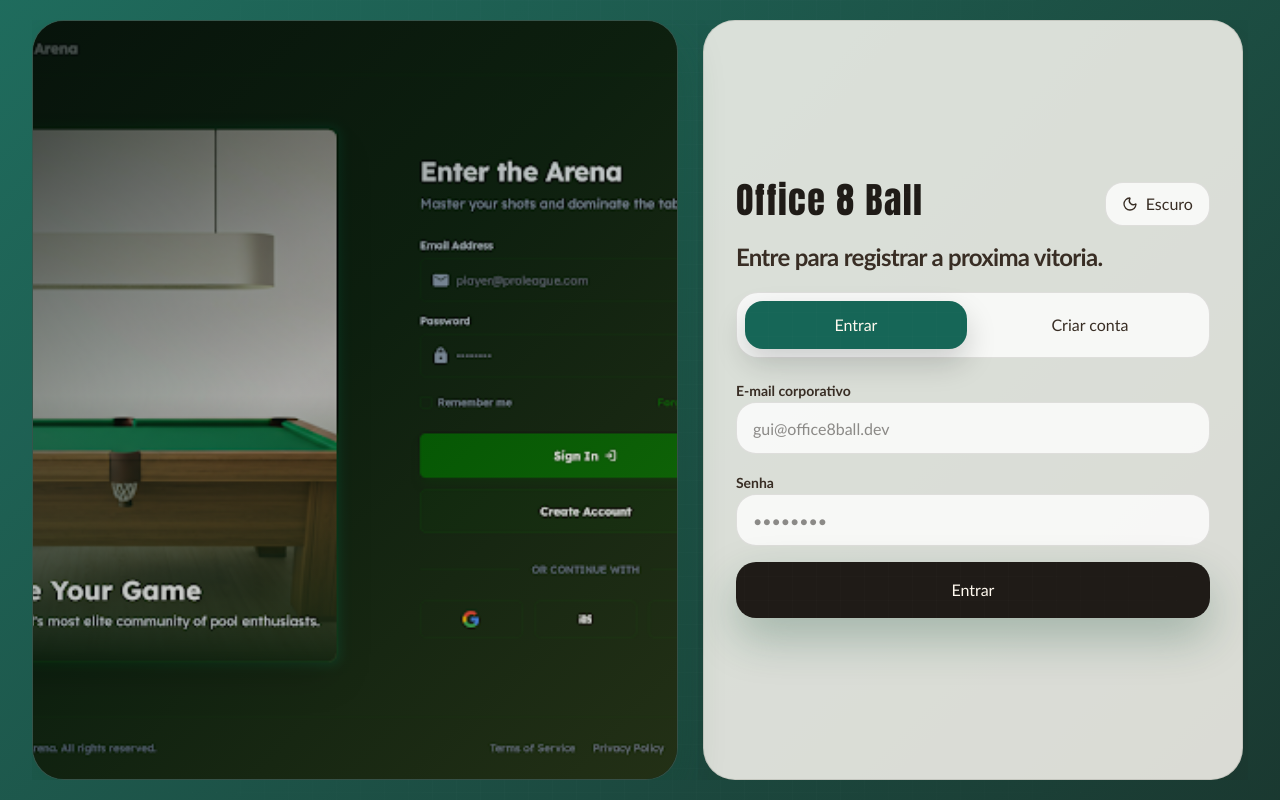
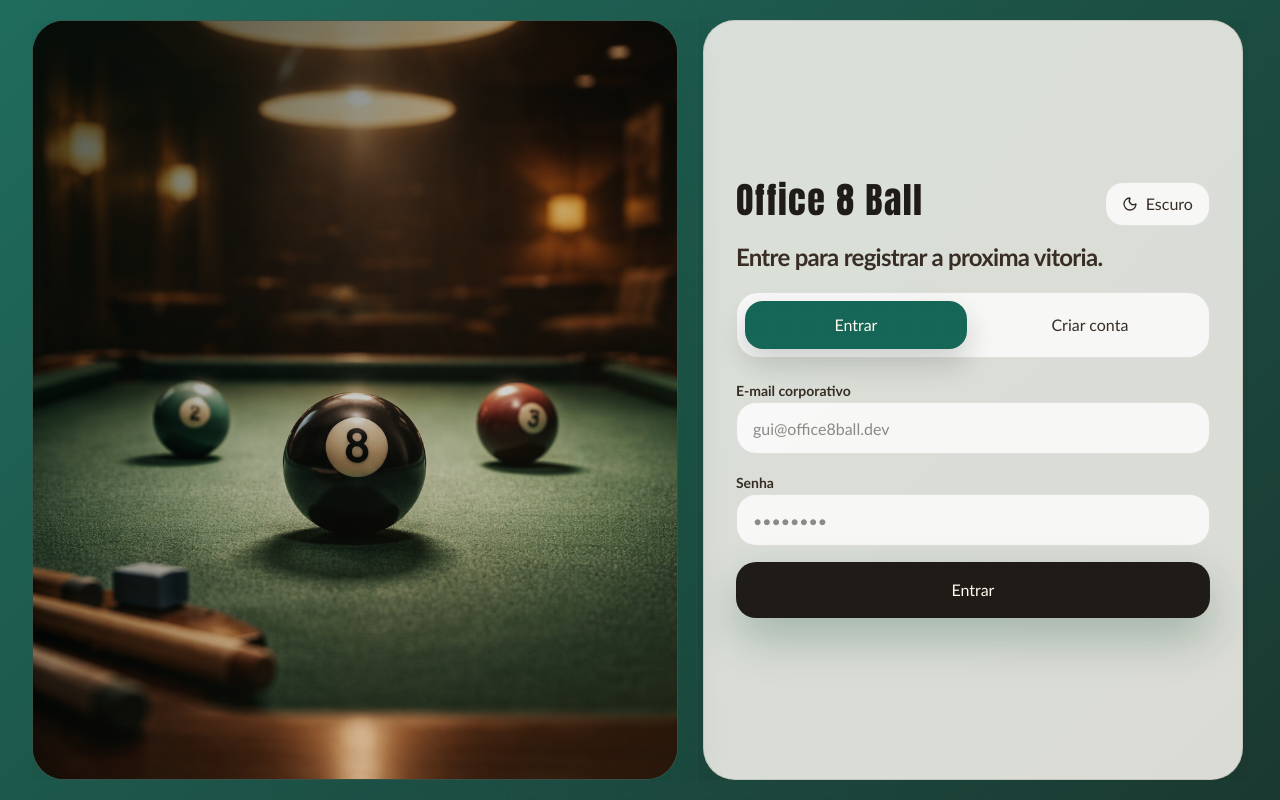
Before and after one commit to Guiroos/office-8-ball, a Next.js app: page /login in a window 1280 px wide. Built offline with nearby package versions, Linux system fonts and the light colour scheme; no server answers.

Commit message:
fix: update login onboarding image

```diff
--- a/src/components/login/login-screen.tsx
+++ b/src/components/login/login-screen.tsx
@@ -15,6 +15,8 @@ import {
   type AuthFieldErrors,
 } from "@/lib/auth-validation";
 import type { ApiErrorResponse } from "@/lib/types";
+
+import LoginPageImage from '../../../public/login/login-onboarding.png'
 
 type LoginScreenProps = {
   authAvailable: boolean;
@@ -254,7 +256,7 @@ export function LoginScreen({
           <div className="grid w-full min-h-0 flex-1 gap-4 lg:grid-cols-[1.08fr_0.92fr] lg:gap-5">
             <aside className="relative hidden min-h-0 overflow-hidden rounded-[var(--radius-2xl)] border border-[color:var(--border-inverse)] bg-[color:var(--surface-brand)] shadow-[var(--shadow-brand)] lg:flex">
               <Image
-                src="/login/login-onboarding.png"
+                src={LoginPageImage}
                 alt="Mesa de sinuca estilizada representando a rivalidade entre frontend e backend."
                 fill
                 sizes="(min-width: 1024px) 55vw, 0vw"
```
Also changed, not shown: public/login/login-onboarding.png.
